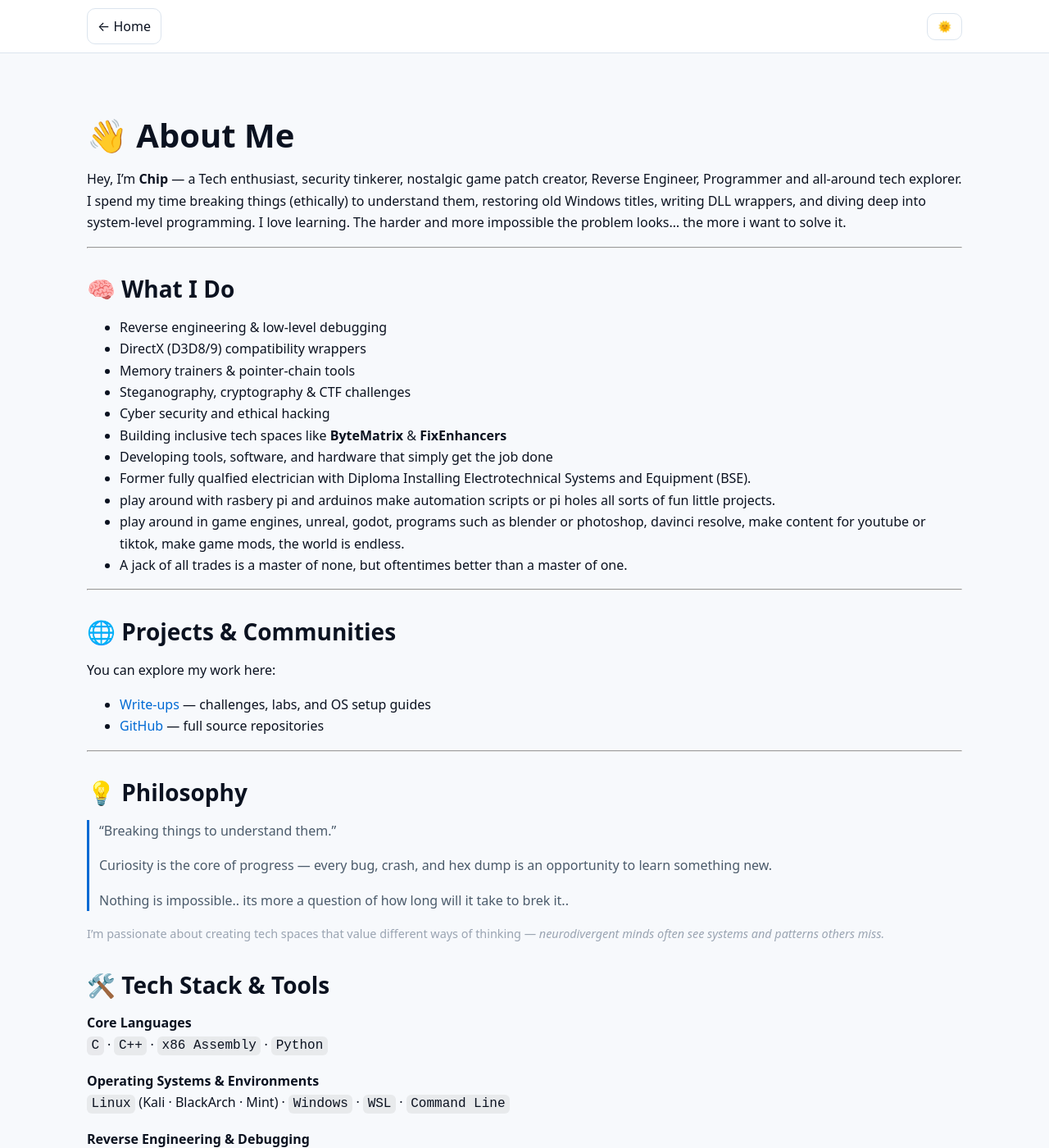
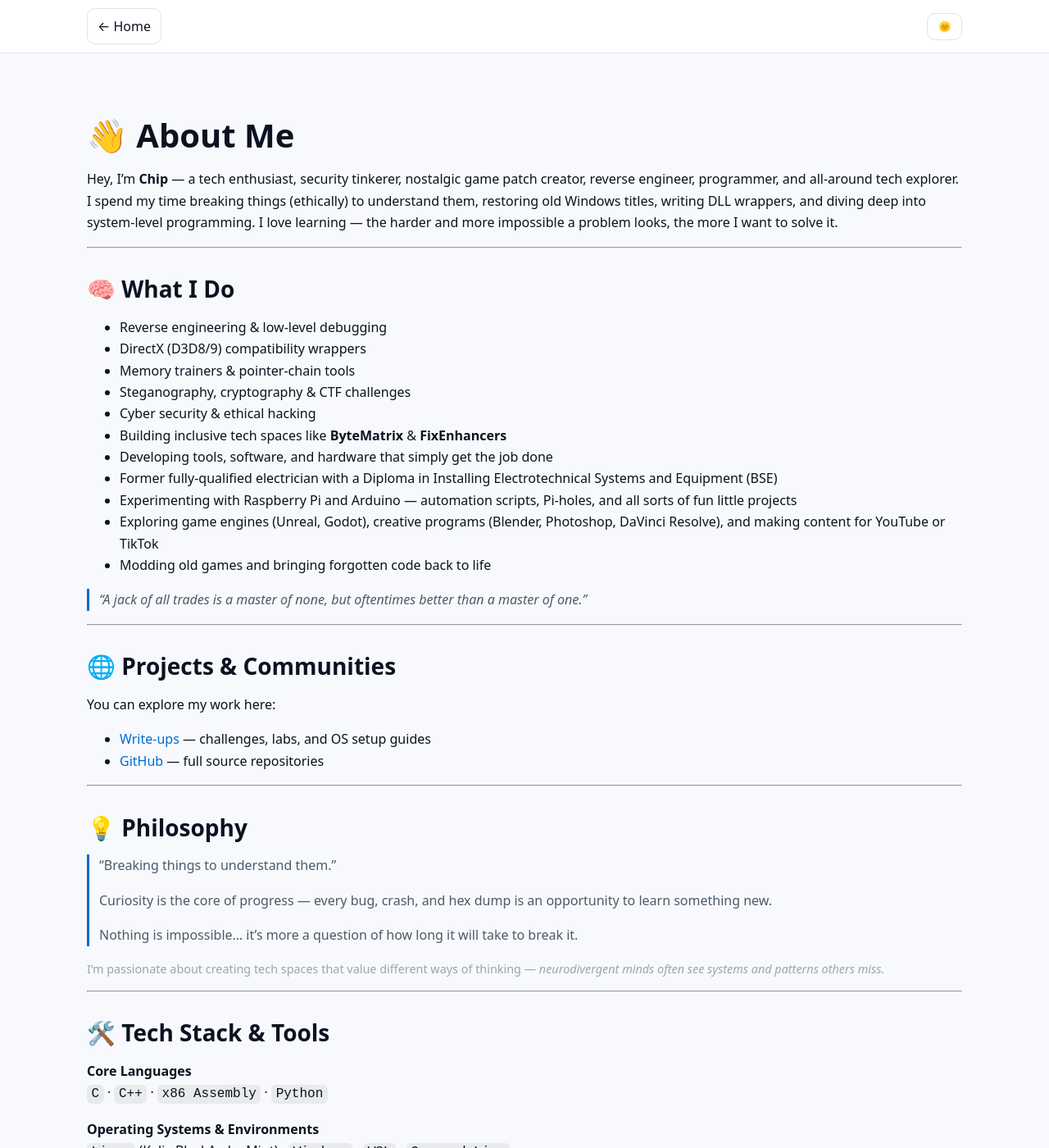
Before and after one commit to Chip-Biscuit/Chip-Biscuit.github.io, a Jekyll site: the page built from about/index.md, in a window 1280 px wide and 1400 px high. Shown: the whole window at 82% size. Built offline with Jekyll 4.4.1, drawn with Linux system fonts in a browser that asks for light colours.

Commit message:
Update index.md

```diff
--- a/about/index.md
+++ b/about/index.md
@@ -6,9 +6,8 @@ summary: "Reverse Engineering · CTFs · Game Fixes · Cyber Security"
 
 # 👋 About Me
 
-Hey, I’m **Chip** — a Tech enthusiast, security tinkerer, nostalgic game patch creator, Reverse Engineer, Programmer and all-around tech explorer.
-I spend my time breaking things (ethically) to understand them, restoring old Windows titles, writing DLL wrappers, and diving deep into system-level programming. I love learning.
-The harder and more impossible the problem looks... the more i want to solve it.
+Hey, I’m **Chip** — a tech enthusiast, security tinkerer, nostalgic game patch creator, reverse engineer, programmer, and all-around tech explorer.
+I spend my time breaking things (ethically) to understand them, restoring old Windows titles, writing DLL wrappers, and diving deep into system-level programming. I love learning — the harder and more impossible a problem looks, the more I want to solve it.
 
 ---
 
@@ -18,13 +17,15 @@ The harder and more impossible the problem looks... the more i want to solve it.
 - DirectX (D3D8/9) compatibility wrappers
 - Memory trainers & pointer-chain tools
 - Steganography, cryptography & CTF challenges
-- Cyber security and ethical hacking
+- Cyber security & ethical hacking
 - Building inclusive tech spaces like **ByteMatrix** & **FixEnhancers**
 - Developing tools, software, and hardware that simply get the job done
-- Former fully qualfied electrician with Diploma Installing Electrotechnical Systems and Equipment (BSE).
-- play around with rasbery pi and arduinos make automation scripts or pi holes all sorts of fun little projects.
-- play around in game engines, unreal, godot, programs such as blender or photoshop, davinci resolve, make content for youtube or tiktok, make game mods, the world is endless.
-- A jack of all trades is a master of none, but oftentimes better than a master of one.
+- Former fully-qualified electrician with a Diploma in Installing Electrotechnical Systems and Equipment (BSE)
+- Experimenting with Raspberry Pi and Arduino — automation scripts, Pi-holes, and all sorts of fun little projects
+- Exploring game engines (Unreal, Godot), creative programs (Blender, Photoshop, DaVinci Resolve), and making content for YouTube or TikTok
+- Modding old games and bringing forgotten code back to life
+
+> *“A jack of all trades is a master of none, but oftentimes better than a master of one.”*
 
 ---
 
@@ -42,11 +43,13 @@ You can explore my work here:
 >
 > Curiosity is the core of progress — every bug, crash, and hex dump is an opportunity to learn something new.
 >
-> Nothing is impossible.. its more a question of how long will it take to brek it..
+> Nothing is impossible… it’s more a question of how long it will take to break it.
 
 <p style="font-size:0.9em; color:#9aa4b2; margin-top:0.5em;">
 I’m passionate about creating tech spaces that value different ways of thinking — <em>neurodivergent minds often see systems and patterns others miss.</em>
 </p>
+
+---
 
 ## 🛠️ Tech Stack & Tools
 
```
